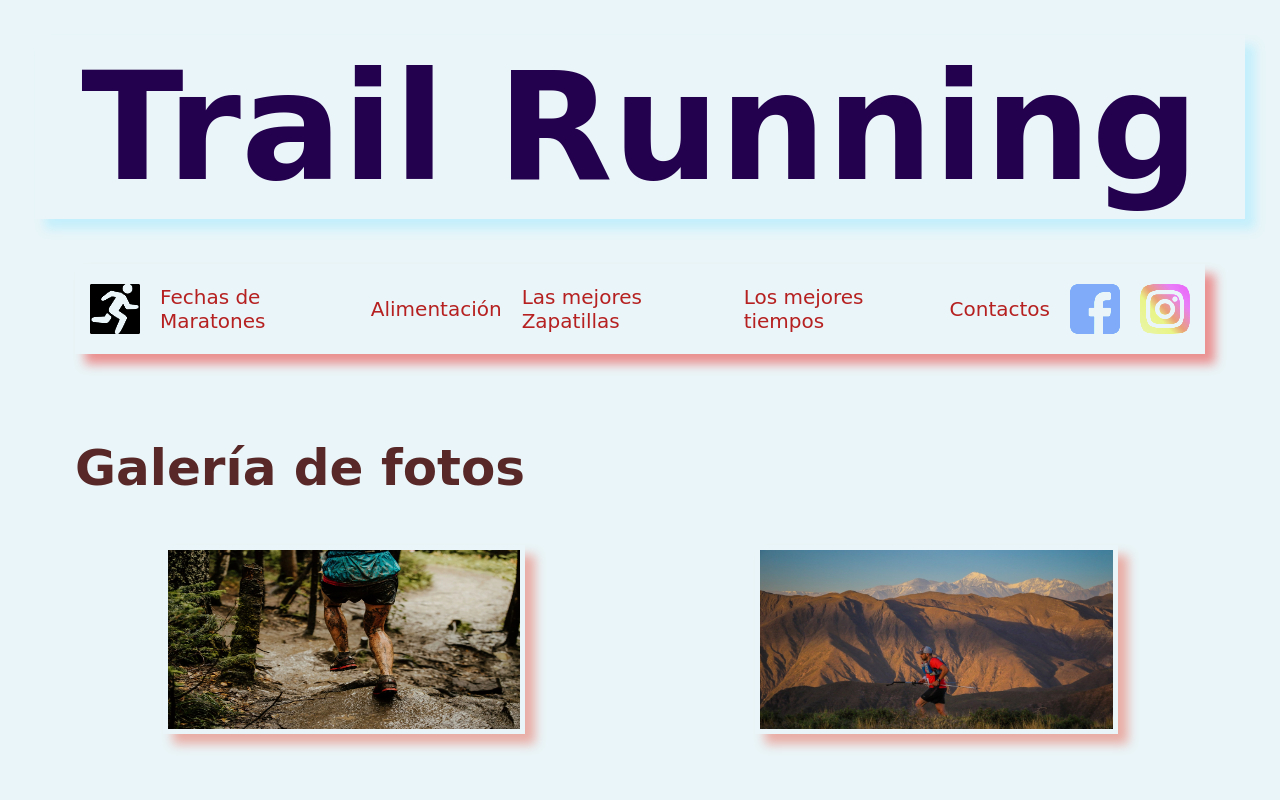
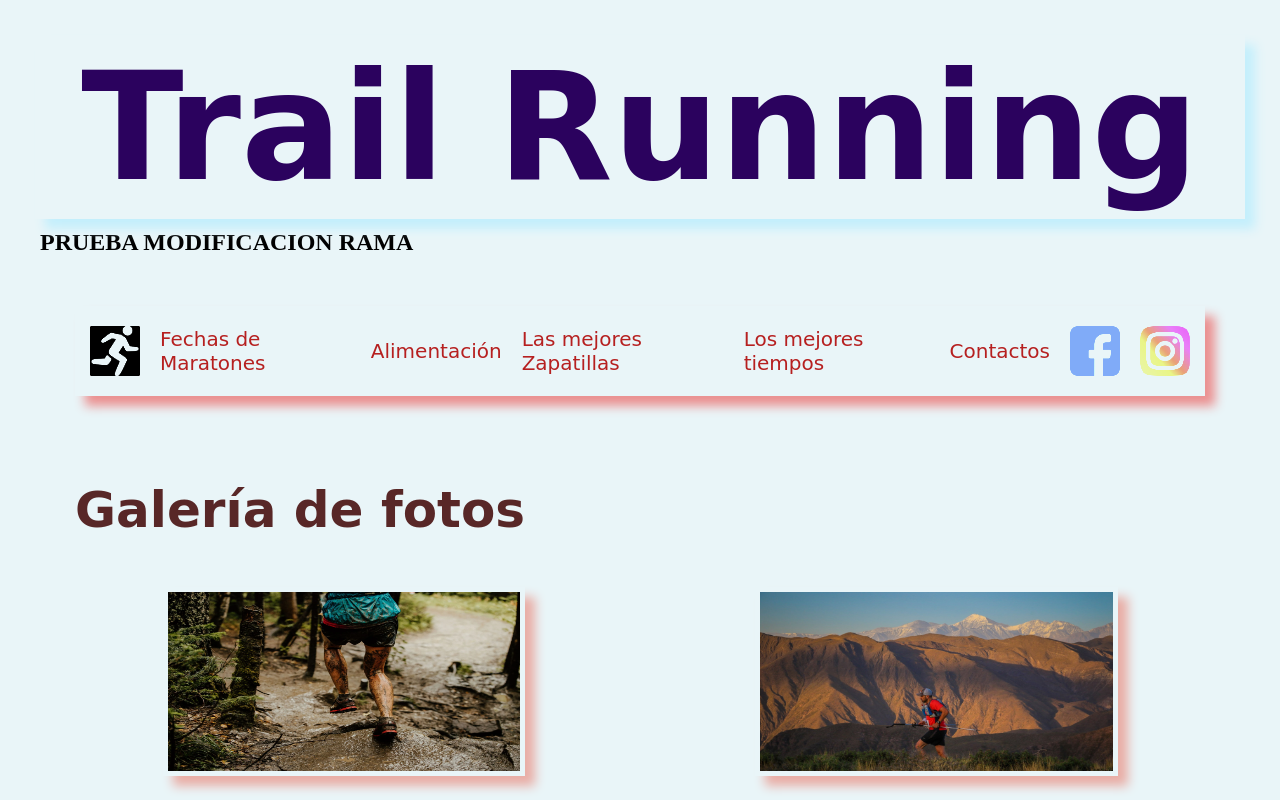
Before and after one commit to MBAguado/nuevoRepo, a plain HTML site: page index.html in a window 1280 px wide. Shown: the top 800 px of the page. Drawn offline with Linux system fonts and the light colour scheme; a web font is replaced by a local one.

Commit message:
Creacion de H2 en index y modificacion color css

```diff
--- a/Styles/clase3.css
+++ b/Styles/clase3.css
@@ -7,7 +7,7 @@
 
 
 h1{
-    color:rgb(36, 1, 78);
+    color:rgb(43, 2, 94);
     font-size: 150px;
     font-family:'Square Peg', cursive;
     position: relative;
--- a/index.html
+++ b/index.html
@@ -20,6 +20,7 @@
     <div class="padre">
 
         <h1 class="titulo1">Trail Running</h1>
+        <h2>PRUEBA MODIFICACION RAMA</h2>
         <header>
             <div>
                 <nav class="menu-nav">
```
